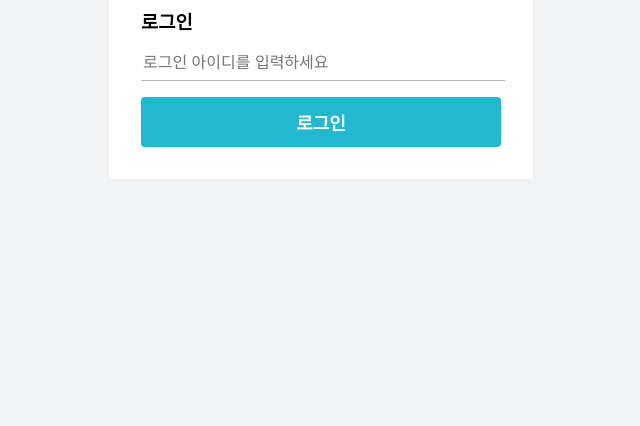
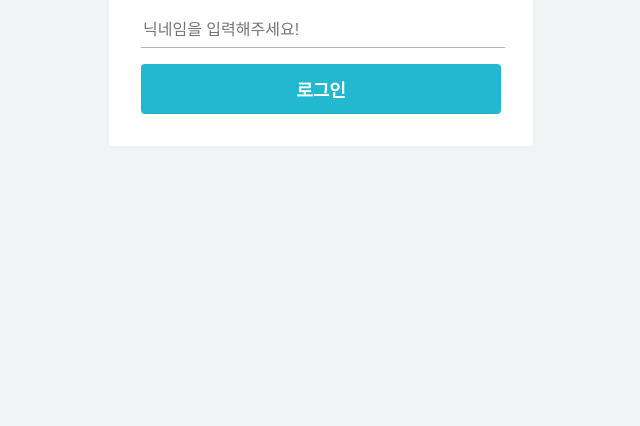
Before and after one commit to handh0413/vanillajs, a website: page src/index.html in a window 1280 px wide. Shown: the part 374-800 px from the top of the page, without its empty margins (319-959 px from the left). Drawn offline with Linux system fonts and the light colour scheme.

Commit message:
update input text

```diff
--- a/src/index.html
+++ b/src/index.html
@@ -11,13 +11,9 @@
         <div class="logo-area">
           <h2>JS Challenge</h2>
         </div>
-        <h3>로그인</h3>
         <form>
           <label>
-            <input
-              class="login-input"
-              placeholder="로그인 아이디를 입력하세요"
-            />
+            <input class="login-input" placeholder="닉네임을 입력해주세요!" />
           </label>
           <button class="login-button">로그인</button>
         </form>
```
